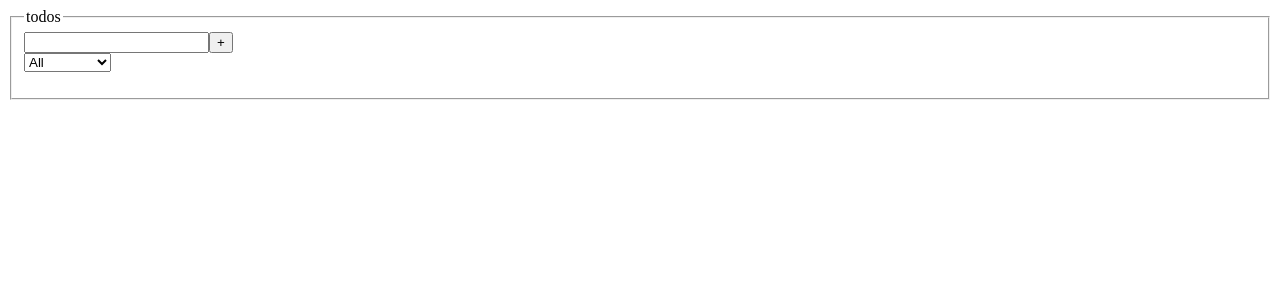
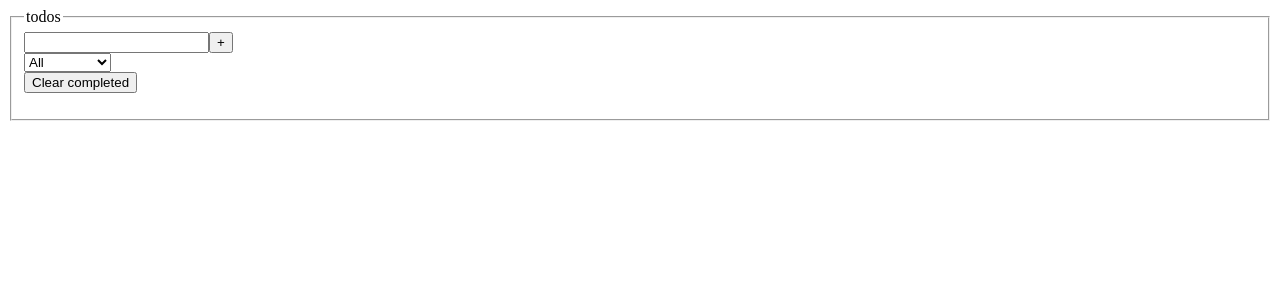
Before and after one commit to EGRrqq/todos, a React (Vite) app: page / in a window 1280 px wide. Shown: the top 300 px of the page. Built offline with nearby package versions, Linux system fonts and the light colour scheme.

Commit message:
feat: clear completed todos

```diff
--- a/src/App.tsx
+++ b/src/App.tsx
@@ -1,6 +1,7 @@
 import {
   ChangeEvent,
   FormEvent,
+  MouseEvent,
   useCallback,
   useEffect,
   useState,
@@ -101,6 +102,12 @@ function App() {
     updateSortOption(e);
     sortedTodos();
   }
+  function clearCompletedTodos(e: MouseEvent<HTMLButtonElement>) {
+    e.preventDefault();
+
+    const clearedTodos = todos.filter((t) => !t.completed);
+    setTodos(clearedTodos);
+  }
 
   return (
     <>
@@ -135,6 +142,12 @@ function App() {
             </select>
           </div>
 
+          <div>
+            <button type="button" onClick={clearCompletedTodos} formNoValidate>
+              Clear completed
+            </button>
+          </div>
+
           <ul>
             {sortedTodos().map((t) => (
               <li key={t.date}>
```
